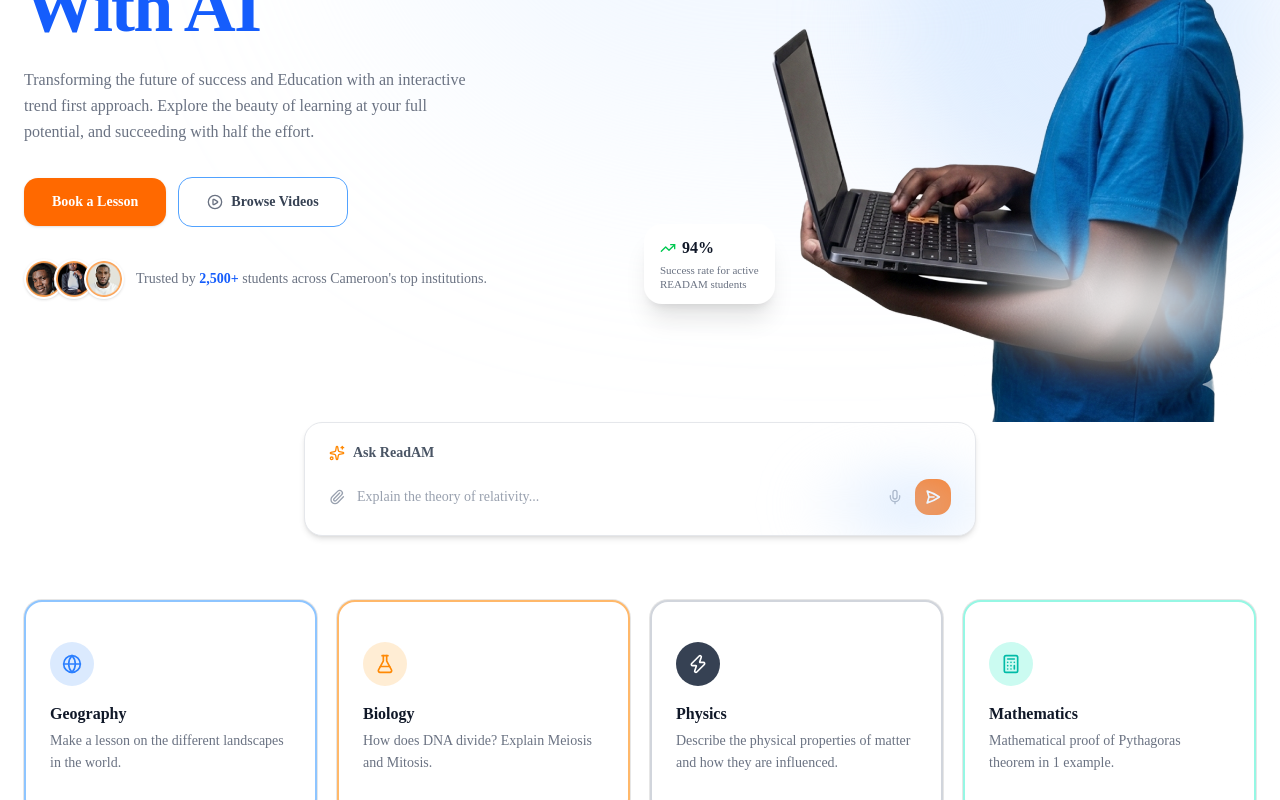
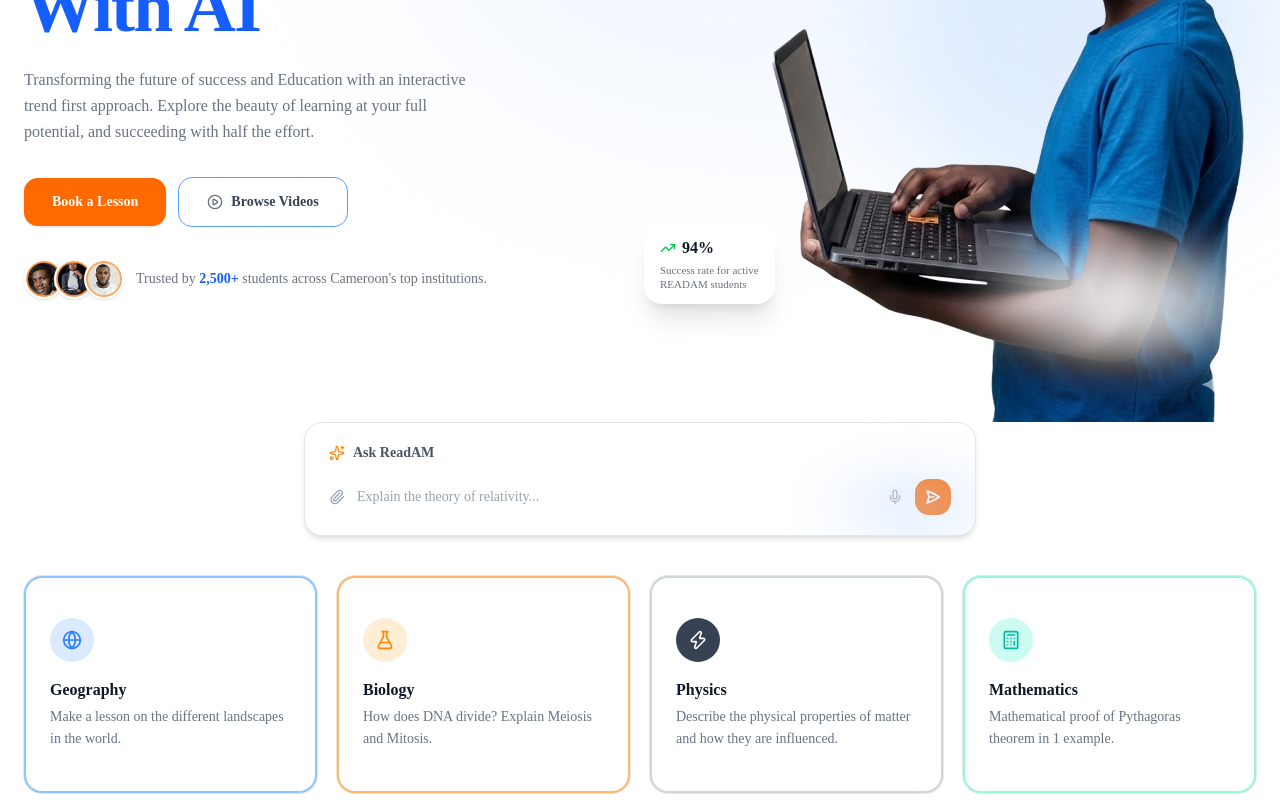
Before and after one commit to Nyellie793/readam-frontend-, a Next.js app: page / in a window 1280 px wide. Shown: the part 428-1228 px from the top of the page. Built offline with nearby package versions, Linux system fonts and the light colour scheme.

Commit message:
Updated and readjusted

```diff
--- a/src/components/sections/Hero.tsx
+++ b/src/components/sections/Hero.tsx
@@ -38,7 +38,7 @@
         </div>
 
         {/* SearchBar — below hero grid, above subjects */}
-        <div className="pb-16">
+        <div className="pb-6 sm:pb-10">
           <SearchBar />
         </div>
 
```
